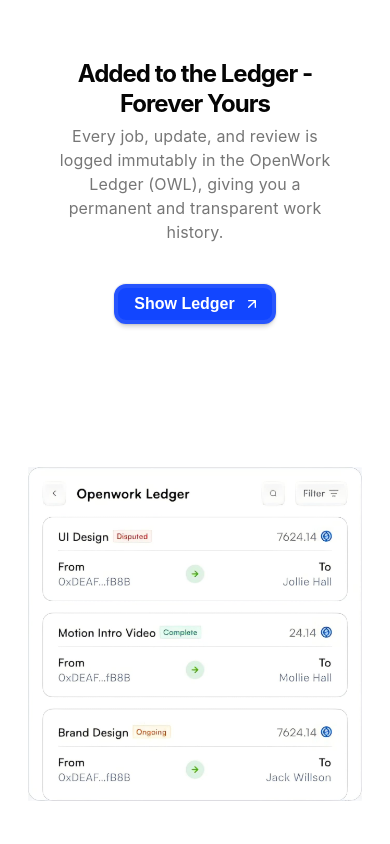
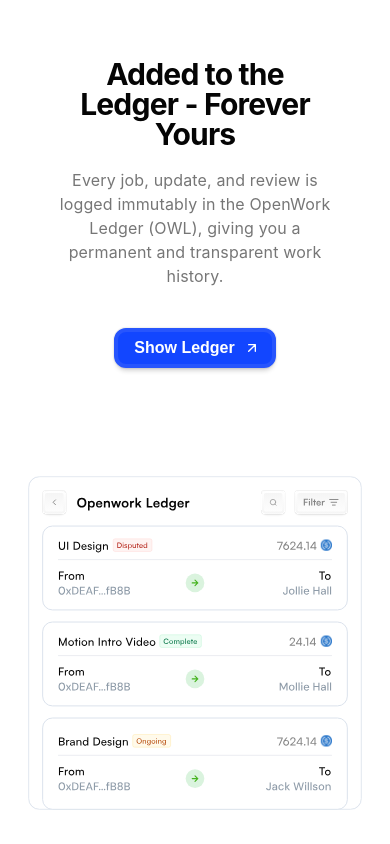
Before and after one commit to jeevithdharanish/OpenWork-pro, a React (Vite) app: page / in a window 390 px wide. Shown: the part 1720-2564 px from the top of the page. Built offline with nearby package versions, Linux system fonts and the light colour scheme.

Commit message:
mobile changes part-4 ledger-section-fixed

```diff
--- a/src/pages/LandingPage/components/LedgerSection/LedgerSection.css
+++ b/src/pages/LandingPage/components/LedgerSection/LedgerSection.css
@@ -150,25 +150,32 @@
     margin-left: 0px;
   }
 
-  .lp-4-ledger-container {
+   .lp-3-ledger-container {
+    /* align-items: center;
+    justify-content: center;
+    width: 115%;
+    max-width: 100%;
+    height: auto;
+    min-height: 400px;
+    overflow: visible; */
     align-items: center;
     justify-content: center;
-
     width: 100%;
     max-width: 620px;
-    height: 480px;
+    height: 430px;
+  }
 
-  }
+
   .lp-3-heading {
-   align-self: stretch;
-    color: var(--Base-Black, #050505);
-    text-align: center;
-    font-family: inter,sans-serif;
-    font-size: 24px;
-    font-style: normal;
-    font-weight: 700;
-    line-height: 30px; /* 125% */
-    letter-spacing: -0.96px;
+        align-self: stretch;
+        color: var(--Base-Black, #050505);
+        text-align: center;
+        font-family: inter, sans-serif;
+        font-size: 30px;
+        font-style: normal;
+        font-weight: 700;
+        line-height: 30px;
+        letter-spacing:-0.80px;
   }
 
   .lp-3-description {
@@ -180,7 +187,7 @@
     font-size: 16px;
     font-style: normal;
     font-weight: 400;
-    margin-top: -15px;
+    margin-top: -1px;
     margin-bottom: 20px;
     line-height: 24px; /* 150% */
   }
@@ -195,20 +202,7 @@
     gap: 20px;
   }
 
-  .lp-3-ledger-container {
-    /* align-items: center;
-    justify-content: center;
-    width: 115%;
-    max-width: 100%;
-    height: auto;
-    min-height: 400px;
-    overflow: visible; */
-    align-items: center;
-    justify-content: center;
-    width: 100%;
-    max-width: 620px;
-    height: 500px;
-  }
+
 
   .lp-3-section .openwork-ledger-image {
     width: 100%;
--- a/src/pages/LandingPage/components/LedgerSection/LedgerSection.jsx
+++ b/src/pages/LandingPage/components/LedgerSection/LedgerSection.jsx
@@ -32,7 +32,7 @@ const LedgerSection = () => {
         {
           isMobile ?
         <div className="lp-3-ledger-container">
-          <img src="/assets/discoverable/img.png" alt="OpenWork Ledger" className="openwork-ledger-image" />
+          <img src="/assets/discoverable/i.svg" alt="OpenWork Ledger" className="openwork-ledger-image" />
         </div>:
         <div className="lp-3-ledger-container">
           <img src="/assets/discoverable/image.png" alt="OpenWork Ledger" className="openwork-ledger-image" />
```
Also changed, not shown: public/assets/discoverable/i.svg (added), public/assets/discoverable/img-desktop.png (deleted).
